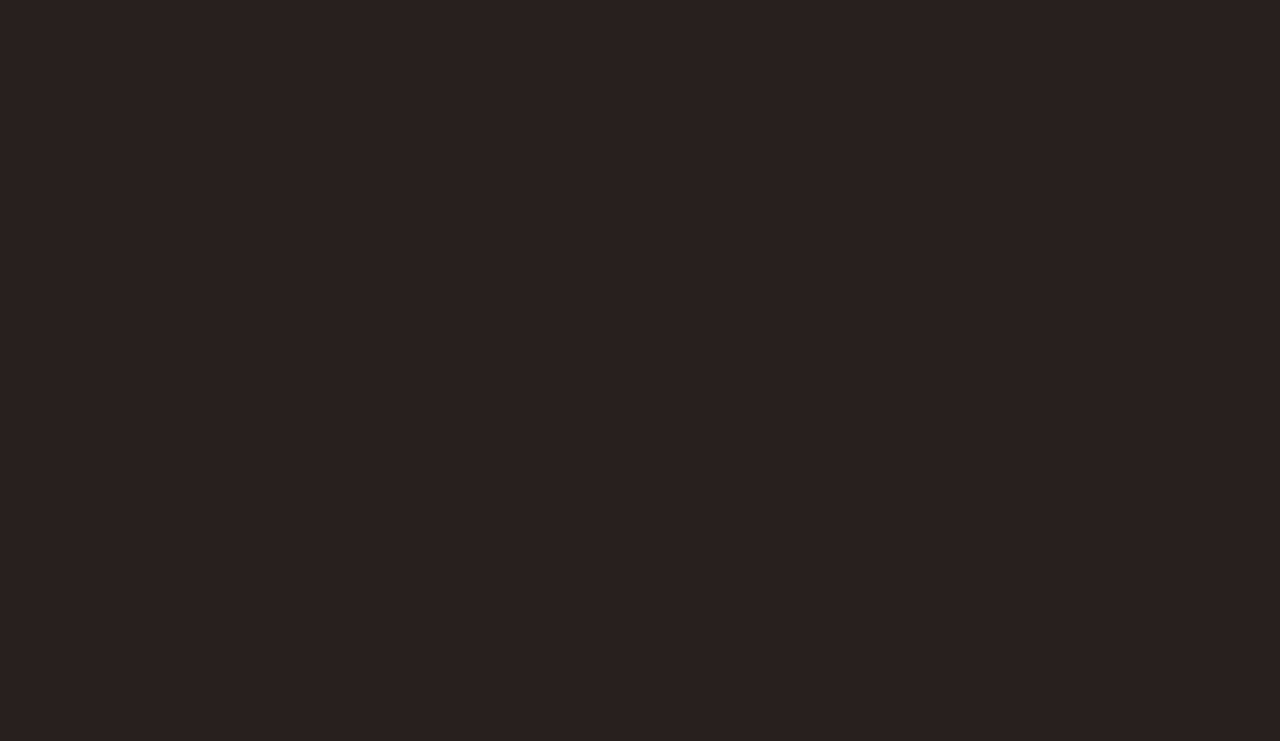
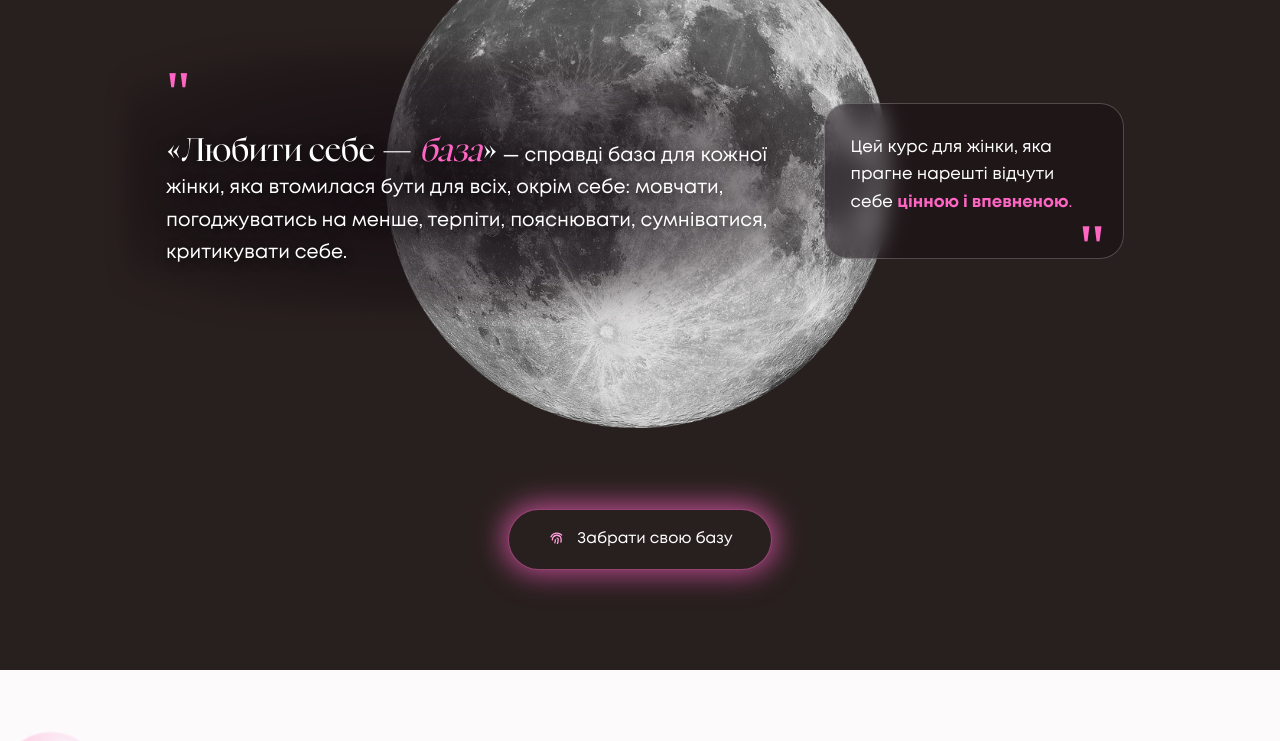
Before and after one commit to ansnihur/karmazina-landing, a Next.js app: page / in a window 1280 px wide. Shown: the part 1580-2321 px from the top of the page. Before the commit the page ends 800 px from the top, so only its background shows below. Built offline with nearby package versions, Linux system fonts and the light colour scheme.

Commit message:
feat: wire all sections into main page

```diff
--- a/app/page.tsx
+++ b/app/page.tsx
@@ -1,11 +1,21 @@
 'use client';
 
 import HeroSection from '@/components/sections/HeroSection';
+import PainPointsSection from '@/components/sections/PainPointsSection';
+import ResultsSection from '@/components/sections/ResultsSection';
+import ProgramSection from '@/components/sections/ProgramSection';
+import PricingSection from '@/components/sections/PricingSection';
+import AboutSection from '@/components/sections/AboutSection';
 
 export default function Home() {
   return (
-    <main id="page">
+    <main id="page" style={{ margin: 0, padding: 0 }}>
       <HeroSection />
+      <PainPointsSection />
+      <ResultsSection />
+      <ProgramSection />
+      <PricingSection />
+      <AboutSection />
     </main>
   );
 }
```
